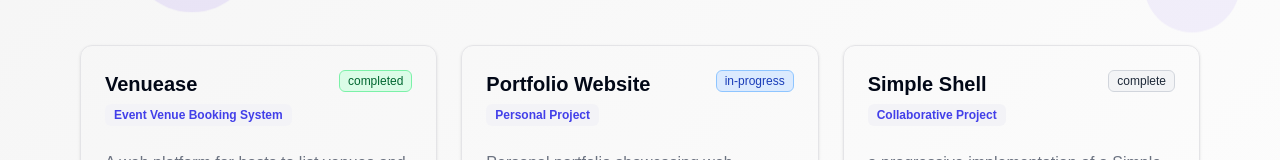
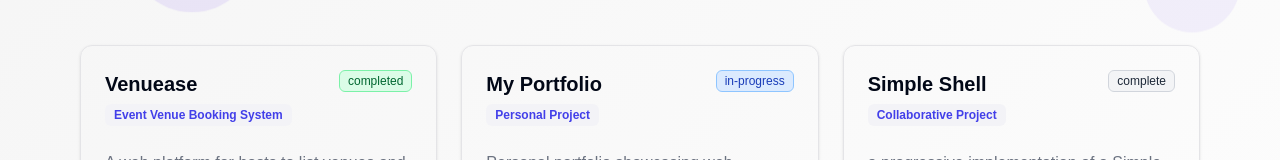
Before and after one commit to wangenga/portfolio, a Next.js app: page /projects in a window 1280 px wide. Shown: the part 223-383 px from the top of the page. Built offline with nearby package versions, Linux system fonts and the light colour scheme.

Commit message:
my portfolio

```diff
--- a/app/projects/page.tsx
+++ b/app/projects/page.tsx
@@ -23,7 +23,7 @@ const Projects = () => {
     },
     {
       id: 2,
-      title: "Portfolio Website",
+      title: "My Portfolio",
       description: "Personal portfolio showcasing web development skills and projects",
       technologies: ["React", "Tailwind CSS", "TypeScript"],
       status: "in-progress",
```
